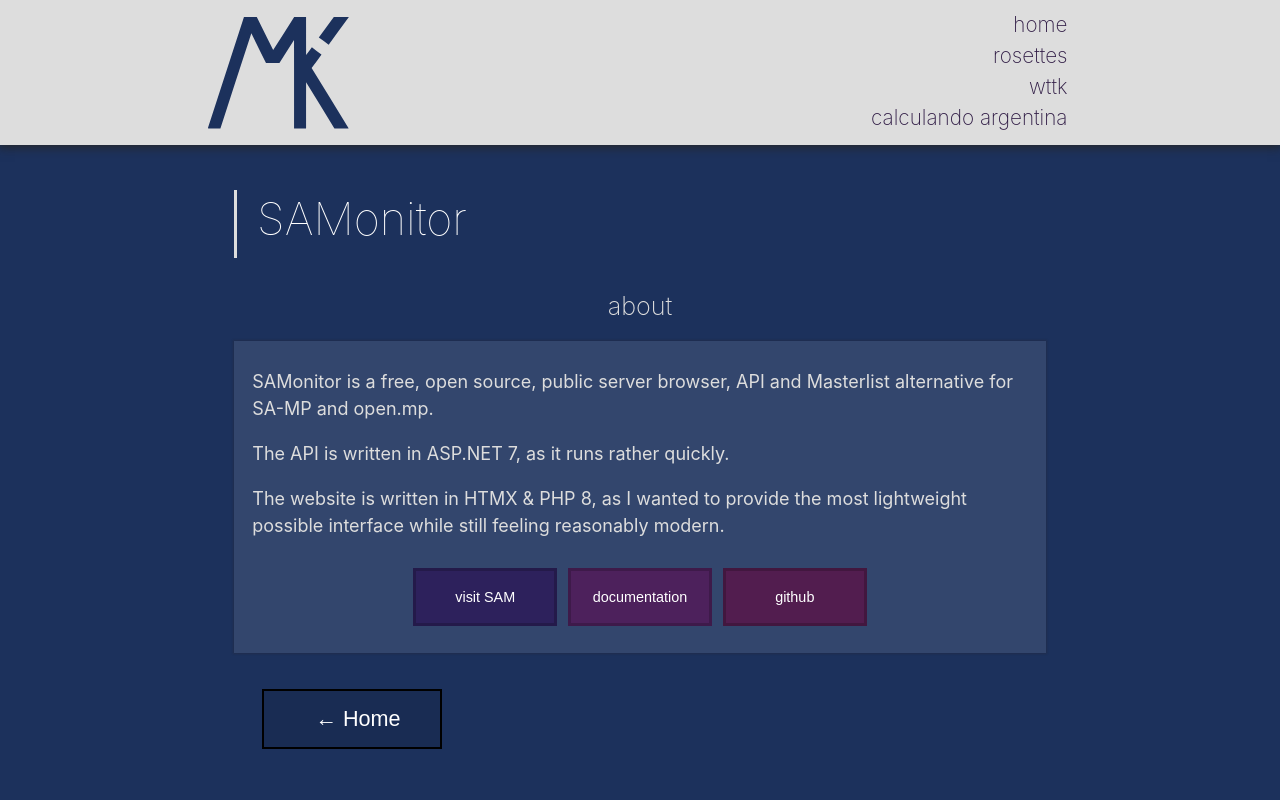
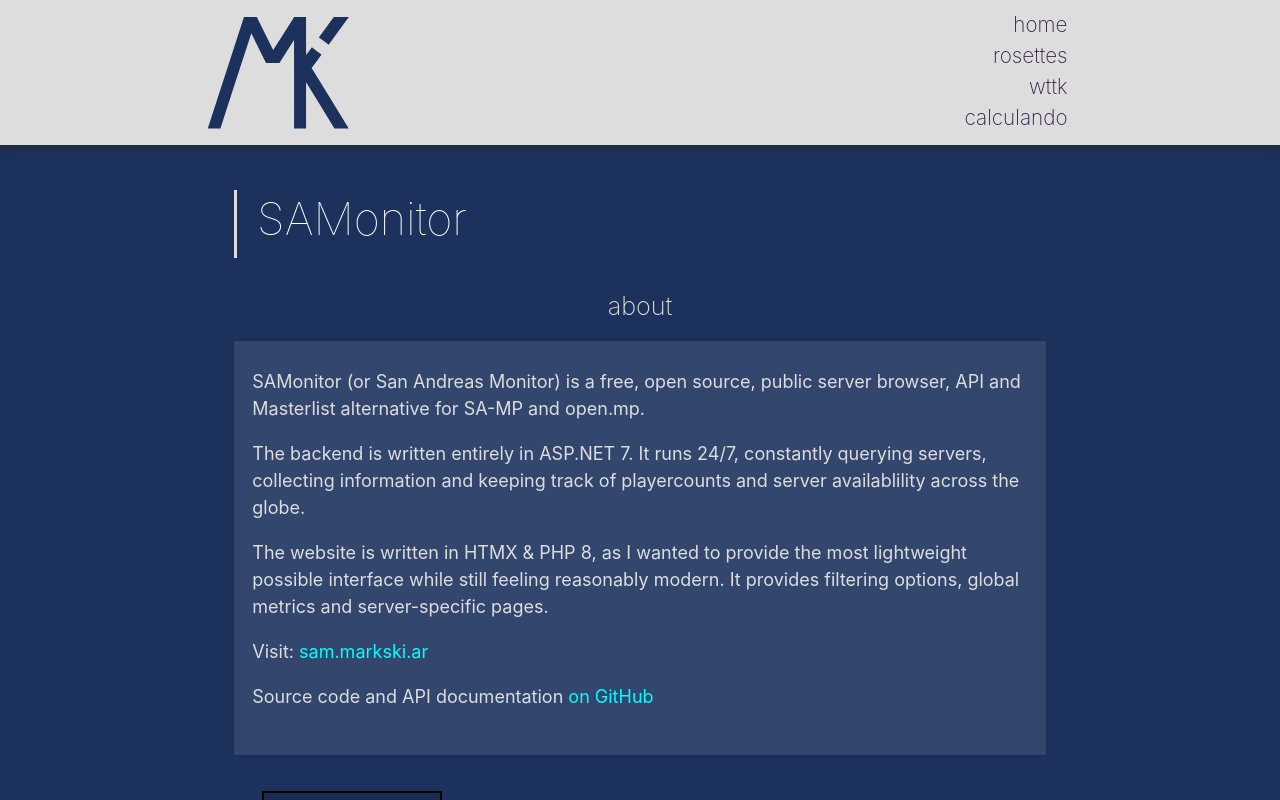
Before and after one commit to markski1/markski.ar, a Next.js app: page /samonitor in a window 1280 px wide. Shown: the top 800 px of the page. Built offline with nearby package versions, Linux system fonts and the light colour scheme.

Commit message:
Update some content

```diff
--- a/components/molecules/Header.tsx
+++ b/components/molecules/Header.tsx
@@ -14,7 +14,7 @@ export default function Header() {
 						<Link className={styles.headerLinks} href="/">home</Link><br/>
 						<Link className={styles.headerLinks} href="/rosettes">rosettes</Link><br/>
 						<Link className={styles.headerLinks} href="/wttk">wttk</Link><br/>
-						<Link className={styles.headerLinks} href="/calculando">calculando argentina</Link>
+						<Link className={styles.headerLinks} href="/calculando">calculando</Link>
 					</span>
 				</div>
 				<div style={{clear: 'both'}}></div>
--- a/pages/calculando.tsx
+++ b/pages/calculando.tsx
@@ -24,9 +24,9 @@ export default function Page() {
 					style = {{float: 'right'}}
 				/>
 
-				Calculando Argentina is an open source web app, providing common calculations relevant to the Argentine Republic.
+				Calculando Argentina is an open source progressive web application (PWA), providing common calculations relevant to the Argentine Republic.
 
-                <p>It provides a simple, quick interface, responsive across device sizes and form factors, and functions entirely client-side.</p>
+                <p>It provides a simple and lightweight user interface, responsive across device sizes and form factors, and functions entirely client-side.</p>
 
                 <p>It is written in TypeScript, on React/Next.JS</p>
 
--- a/pages/samonitor.tsx
+++ b/pages/samonitor.tsx
@@ -18,34 +18,13 @@ export default function Page() {
 				<p className={utilStyles.headingLg} style={{marginRight: '30px'}}>SAMonitor</p>
 			</Header>
 			<Section title="about">
-				SAMonitor is a free, open source, public server browser, API and Masterlist alternative for SA-MP and open.mp.
+				SAMonitor (or San Andreas Monitor) is a free, open source, public server browser, API and Masterlist alternative for SA-MP and open.mp.
 
-				<p>The API is written in ASP.NET 7, as it runs rather quickly.</p>
-                <p>The website is written in HTMX & PHP 8, as I wanted to provide the most lightweight possible interface while still feeling reasonably modern.</p>
+				<p>The backend is written entirely in ASP.NET 7. It runs 24/7, constantly querying servers, collecting information and keeping track of playercounts and server availablility across the globe.</p>
+                <p>The website is written in HTMX & PHP 8, as I wanted to provide the most lightweight possible interface while still feeling reasonably modern. It provides filtering options, global metrics and server-specific pages.</p>
 
-				<div style={{textAlign: 'center'}}>
-					<a href="https://sam.markski.ar" rel="noreferrer" target="_blank">
-						<MButton
-							text = "visit SAM"
-							color = "#2D215C"
-							width = "8rem"
-						/>
-					</a>
-					<a href="https://github.com/markski1/SAMonitor/blob/main/README.md" rel="noreferrer" target="_blank">
-						<MButton
-							text = "documentation"
-							color = "#4D215C"
-							width = "8rem"
-						/>
-					</a>
-					<a href="https://github.com/markski1/SAMonitor" rel="noreferrer" target="_blank">
-						<MButton
-							text = "github"
-							color = "#521D4F"
-							width = "8rem"
-						/>
-					</a>
-				</div>
+				<p>Visit: <a href="https://sam.markski.ar" style={{color: 'cyan'}}>sam.markski.ar</a></p>
+				<p>Source code and API documentation <a href="https://github.com/markski1/SAMonitor/" style={{color: 'cyan'}}>on GitHub</a></p>
 			</Section>
 		</Layout>
 		</>
```
Also changed, not shown: pages/index.tsx (+4 -6 lines).
